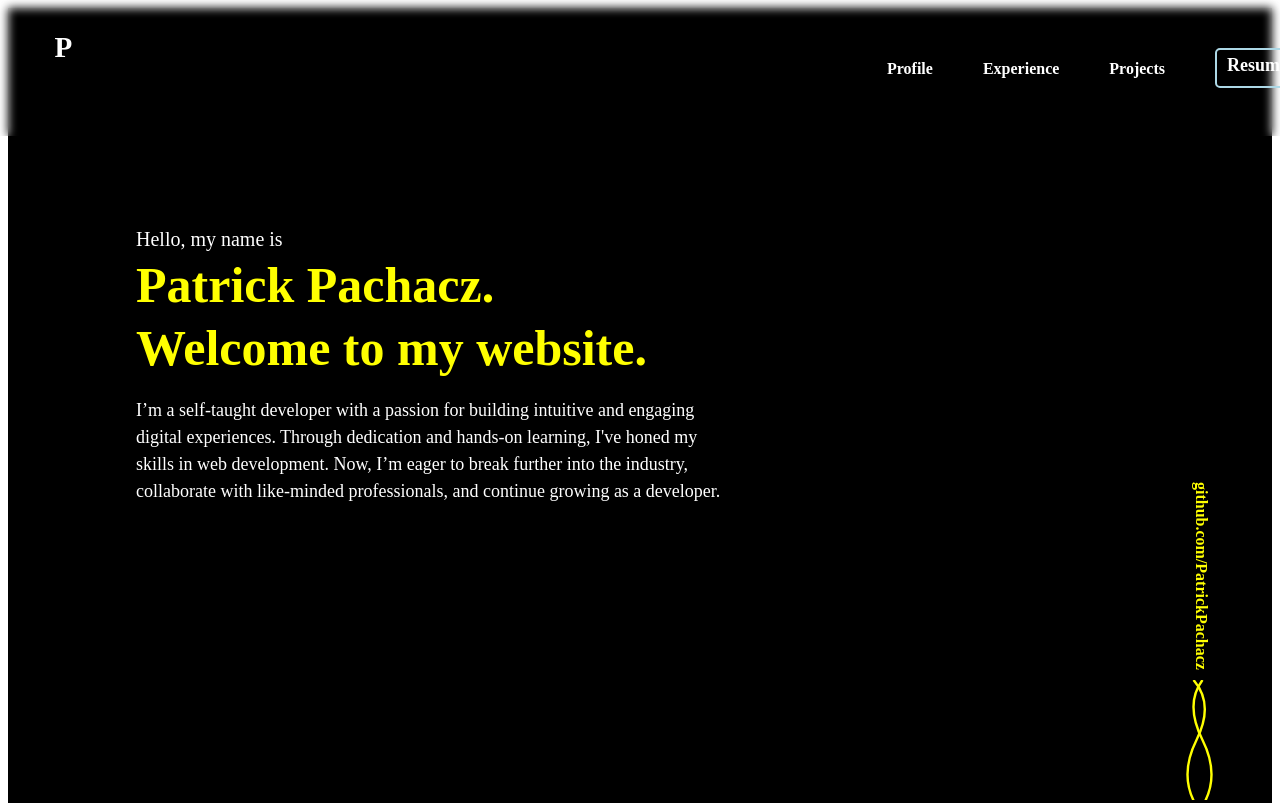
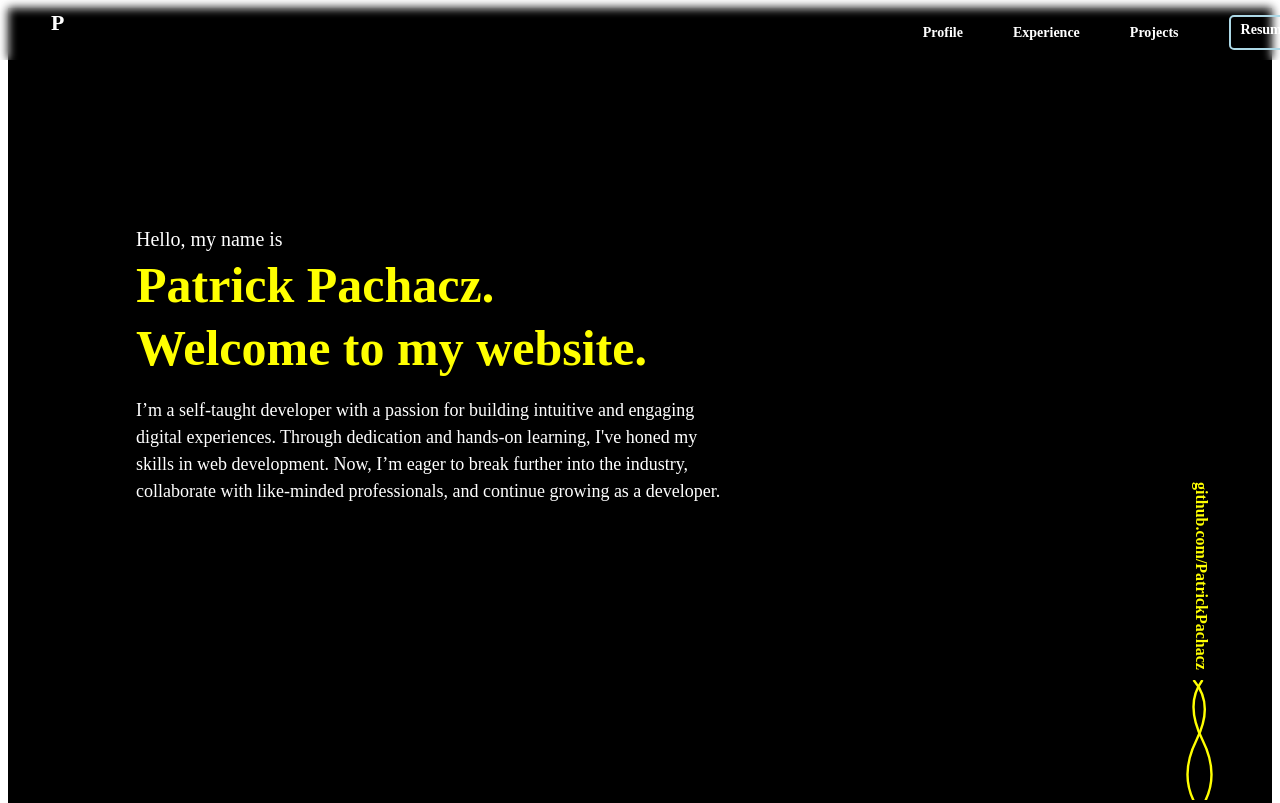
Before and after one commit to PatrickPachacz/my-website, a Gatsby site: page / in a window 1280 px wide. Shown: the top 803 px of the page. Built offline with nearby package versions, Linux system fonts and the light colour scheme; Gatsby itself is replaced by a stand-in of ours.

Commit message:
scroll effect on navbar

```diff
--- a/src/components/icons/logo.js
+++ b/src/components/icons/logo.js
@@ -3,8 +3,8 @@ import React from "react";
 const Logo = () => {
     return (
         <div style={styles.logoContainer}>
-            <svg width="80" height="80" viewBox="0 40 200 220" xmlns="http://www.w3.org/2000/svg">
-                <text x="85" y="120" style={styles.text}>P</text>
+            <svg width="70" height="60" viewBox="0 40 200 220" xmlns="http://www.w3.org/2000/svg">
+                <text x="85" y="150" style={styles.text}>P</text>
             </svg>
         </div>
     );
--- a/src/components/nav.css
+++ b/src/components/nav.css
@@ -3,8 +3,8 @@
     top: 0;
     left: 0;
     width: 100%;
-    height: 12%;
-    padding: 20px 20px;
+    height: 60px;
+    padding: 0px 20px;
     background: rgba(255, 255, 255, 0);
     align-items: center;
     display: flex;
@@ -12,15 +12,19 @@
     z-index: 1000;
     backdrop-filter: blur(5px);
     -webkit-backdrop-filter: blur(5px);
+    transition: transform 0.3s ease-in-out;
   }
 
+.navbar.hidden {
+  transform: translateY(-100%);
+}
 
   .nav-list {
     display: flex;
+    margin-top: 20px;
     gap: 50px;
     list-style: none;
     color: white;
-    font-size: 18px;
     font-weight: bold;
     align-items: center;
   }
@@ -28,7 +32,7 @@
   .nav-link {
     text-decoration: none;
     color: white;
-    font-size: 16px;
+    font-size: 14px;
     font-weight: bold;
   }
 
@@ -46,7 +50,7 @@
   .resume-item {
     text-decoration: none;
     color: white;
-    font-size: 18px;
+    font-size: 14px;
     font-weight: bold;
     padding: 5px 10px 10px;
     border: 2px solid lightblue;
@@ -86,7 +90,7 @@
       top: 60px;
       right: 20px;
       background: rgba(0, 0, 0, 0.9);
-      width: 200px;
+      width: 100px;
       padding: 10px;
       border-radius: 5px;
     }
--- a/src/components/nav.js
+++ b/src/components/nav.js
@@ -1,11 +1,24 @@
-import React, { useState } from "react";
+import React, { useState, useEffect } from "react";
 import Logo from "../components/icons/logo";
 import "../components/nav.css";
 
 const Nav = () => {
   const [menuOpen, setMenuOpen] = useState(false);
+  const toggleMenu = () => setMenuOpen(!menuOpen);
+  const [scrollY, setScrollY] = useState(0);
+  const [hidden, setHidden] = useState(false);
 
-  const toggleMenu = () => setMenuOpen(!menuOpen);
+  useEffect(() => {
+    const handleScroll = () => {
+        const currentScrollY = window.scrollY;
+        setHidden(currentScrollY > scrollY && currentScrollY > 50);
+        setScrollY(currentScrollY);
+    };
+
+    window.addEventListener("scroll", handleScroll);
+    return () => window.removeEventListener("scroll", handleScroll);
+}, [scrollY]);
+
 
   const handleKeyDown = (event) => {
     if (event.key === "Enter" || event.key === " ") {
@@ -14,12 +27,11 @@ const Nav = () => {
   };
 
   return (
-    <nav className="navbar">
-      <div className="logo-wrapper">
+    <nav className={`navbar ${hidden ? "hidden" : ""}`}>
         <a href="#welcome" className="logo-link">
           <Logo />
         </a>
-      </div>
+
 
       <div
         className="hamburger"
```
